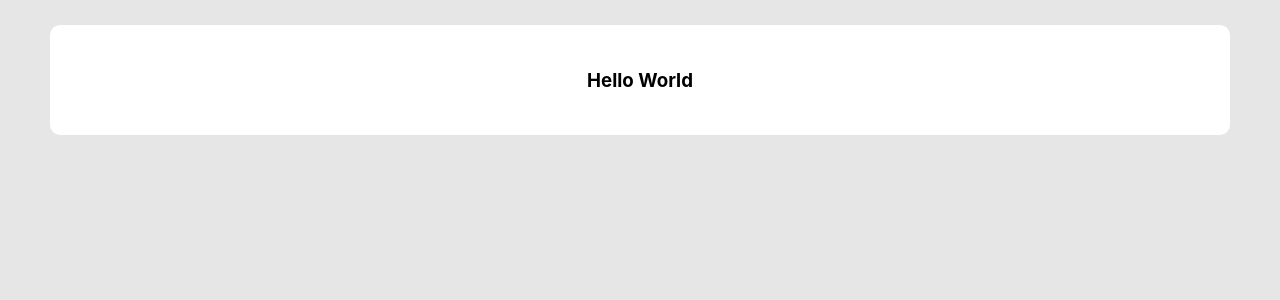
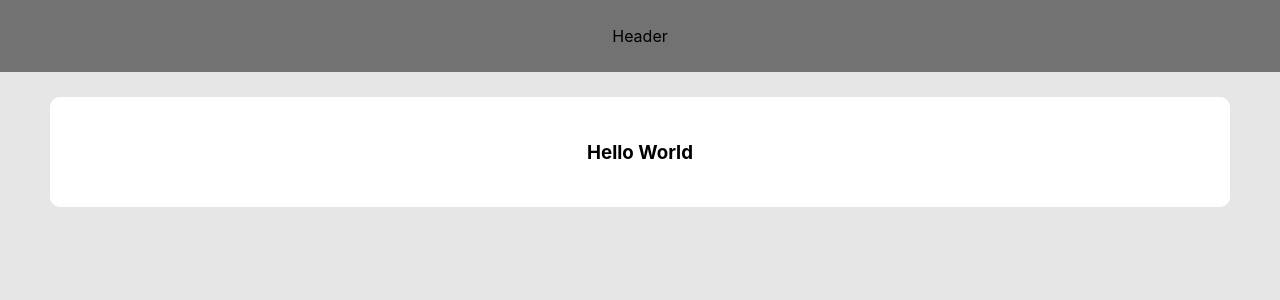
Before and after one commit to ilyesrmrj/handiproject, a React (Create React App) app in the folder client/: page / in a window 1280 px wide. Shown: the top 300 px of the page. Built offline with nearby package versions, Linux system fonts and the light colour scheme.

Commit message:
Common header and home components

```diff
--- a/client/package.json
+++ b/client/package.json
@@ -35,5 +35,8 @@
       "last 1 firefox version",
       "last 1 safari version"
     ]
+  },
+  "devDependencies": {
+    "nodemon": "^2.0.13"
   }
 }
--- a/client/src/App.js
+++ b/client/src/App.js
@@ -1,5 +1,7 @@
 import './App.css';
 import styled from 'styled-components'
+import CommonHeader from './commonheader/commonheader';
+
 const MainWrapper = styled.div`
   text-align: center ;
   margin: 25px 50px;
@@ -10,9 +12,12 @@ const MainWrapper = styled.div`
 
 const App = () => {
   return (
+    <>
+    <CommonHeader/>
     <MainWrapper>
       <h3>Hello World</h3>
     </MainWrapper>
+    </>
   );
 }
 
--- /dev/null
+++ b/client/src/commonheader/commonheader.js
@@ -0,0 +1,19 @@
+import styled from "styled-components"
+
+
+const CommonHeaderStyled = styled.div`
+    text-align:center ;
+    background-color: rgba(0,0,0,0.5);
+    padding: 10px;
+`
+
+const CommonHeader = () => {
+
+    return(
+        <CommonHeaderStyled >
+            <p>Header</p>
+        </CommonHeaderStyled>
+    )
+}
+
+export default CommonHeader
```
Also changed, not shown: client/src/home/home.js (added, +9 -0 lines), 1 other file (tests, documents, lock files or other folders).
